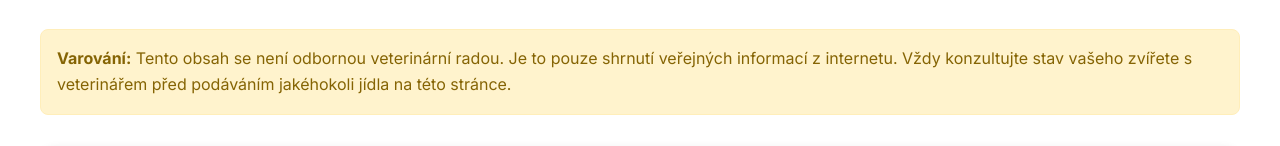
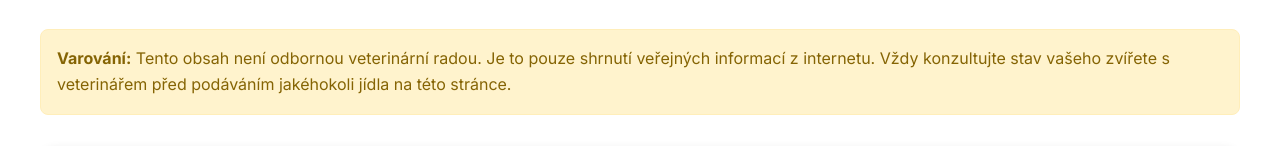
Before and after one commit to iksdeecz/nekrmte.cz, a plain HTML site: page index.html in a window 1280 px wide. Shown: the part 488-634 px from the top of the page. Drawn offline with Linux system fonts and the light colour scheme.

Commit message:
Fixed typo in disclaimer text

```diff
--- a/index.html
+++ b/index.html
@@ -33,7 +33,7 @@
     </div>
 
     <div class="disclaimer">
-      <p><strong>Varování:</strong> Tento obsah se není odbornou veterinární radou. Je to pouze shrnutí veřejných informací z internetu. Vždy konzultujte stav vašeho zvířete s veterinářem před podáváním jakéhokoli jídla na této stránce.</p>
+      <p><strong>Varování:</strong> Tento obsah není odbornou veterinární radou. Je to pouze shrnutí veřejných informací z internetu. Vždy konzultujte stav vašeho zvířete s veterinářem před podáváním jakéhokoli jídla na této stránce.</p>
     </div>
 
     <section class="tips">
```
